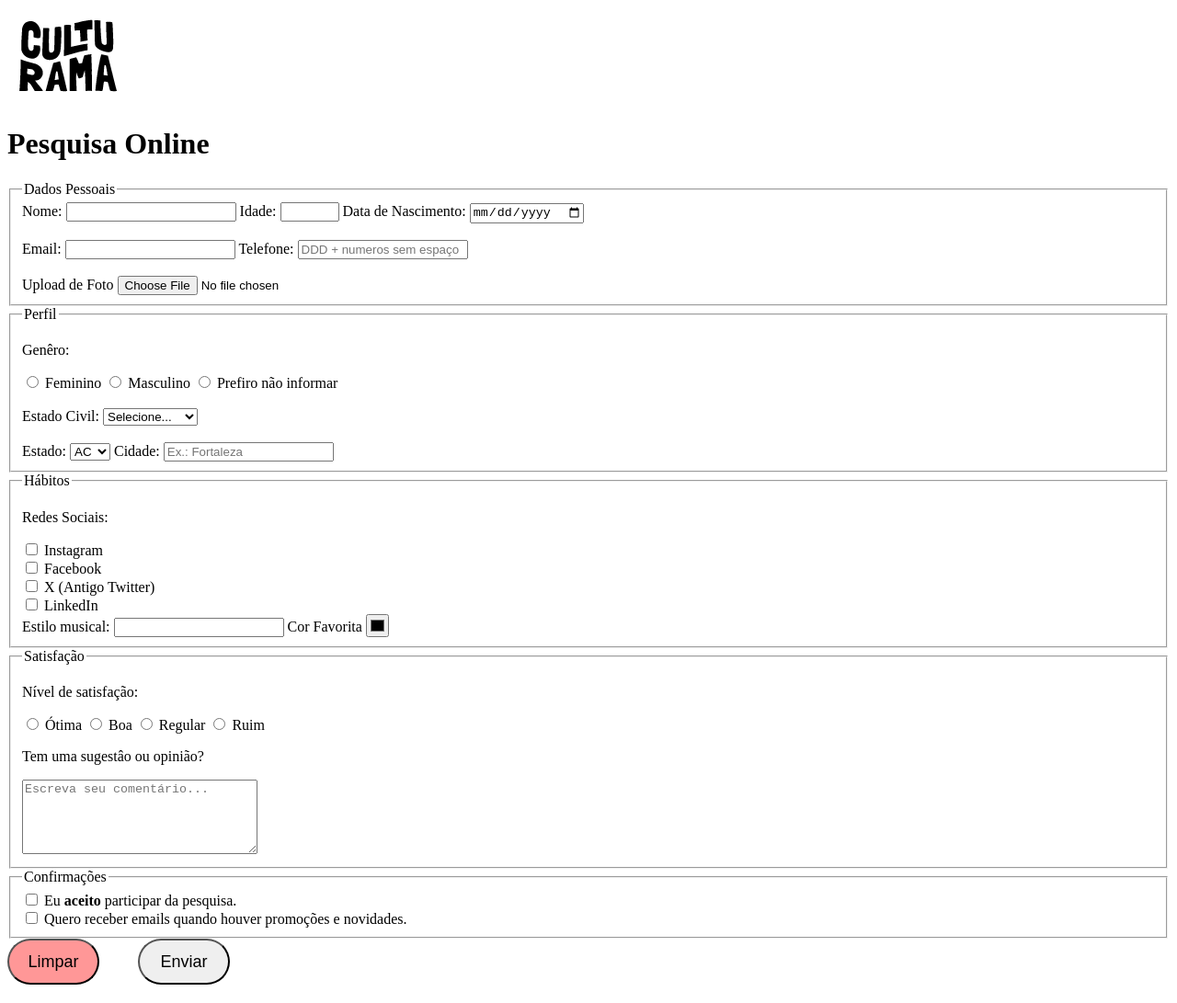
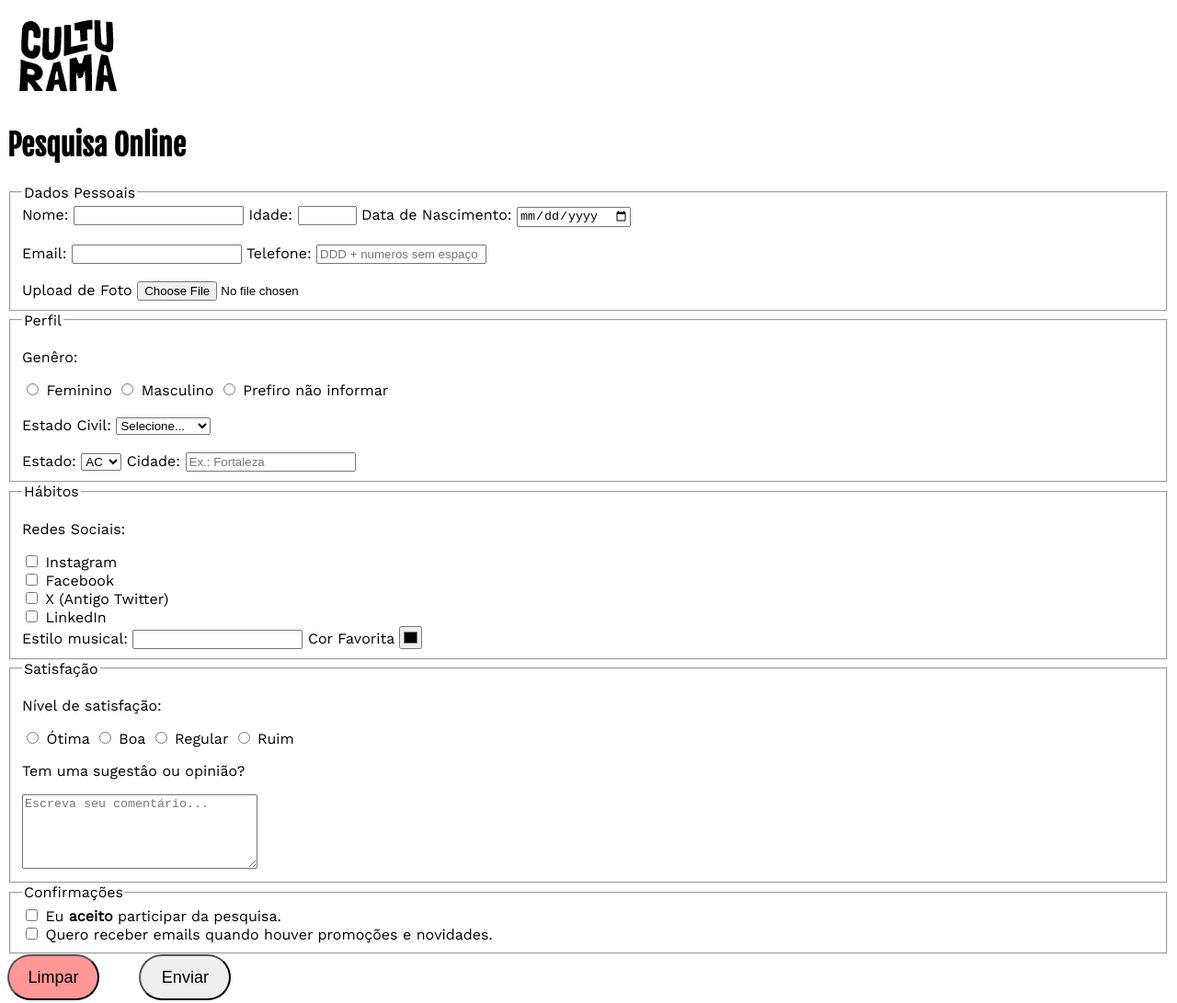
Before and after one commit to FM-Rigo/pesquisa-culturama, a plain HTML site: page index.html in a window 1280 px wide. Shown: the whole page at 92% size. Drawn offline with nearby package versions, Linux system fonts and the light colour scheme.

Commit message:
Add custom font-family

```diff
--- a/css/style.css
+++ b/css/style.css
@@ -23,3 +23,11 @@
    width: 25px;
    height: 25px;
 }
+
+h1{
+   font-family: "Fjalla One", sans-serif;
+}
+
+body{
+   font-family: "Work Sans", sans-serif;
+}
--- a/index.html
+++ b/index.html
@@ -5,6 +5,11 @@
     <meta name="viewport" content="width=device-width, initial-scale=1.0">
     <link rel="stylesheet" href="/css/style.css">
     <link rel="icon" href="img/culturama-favico.png">
+
+    <link rel="preconnect" href="https://fonts.googleapis.com">
+    <link rel="preconnect" href="https://fonts.gstatic.com" crossorigin>
+    <link href="https://fonts.googleapis.com/css2?family=Fjalla+One&family=Work+Sans&display=swap" rel="stylesheet">
+
     <title>Pesquisa Culturama</title>
 </head>
 <body>
```
Also changed, not shown: font/FjallaOne-Regular.ttf (added), font/WorkSans-Regular.ttf (added).
